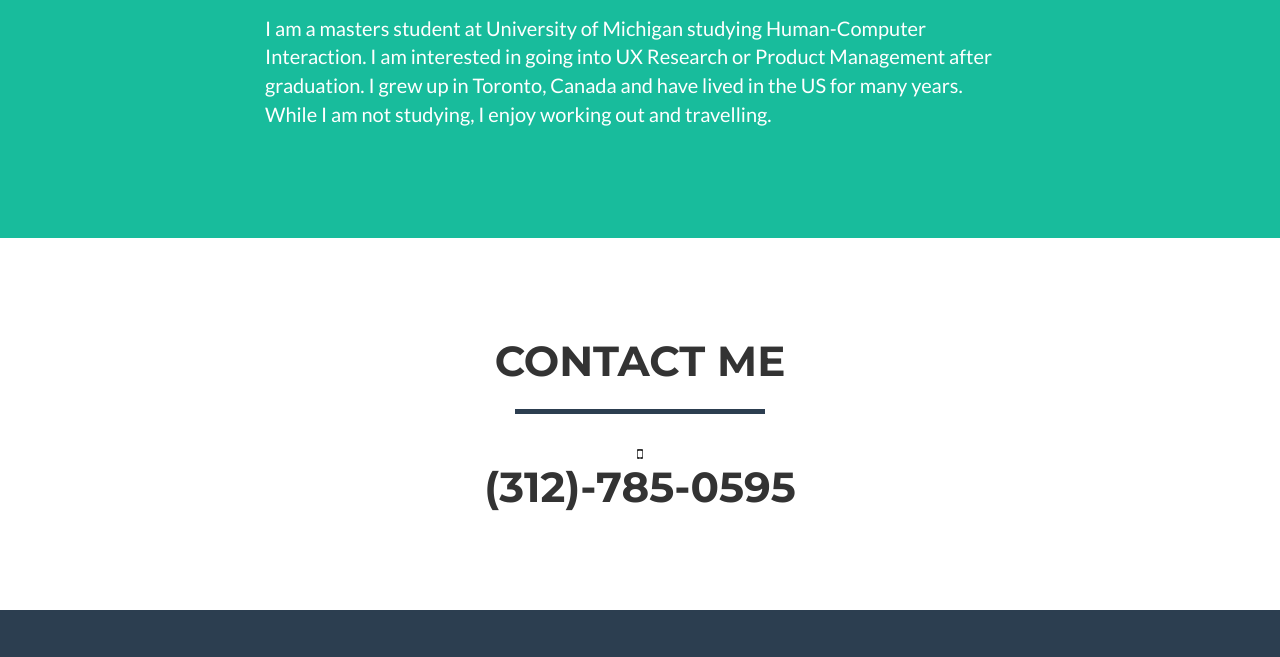
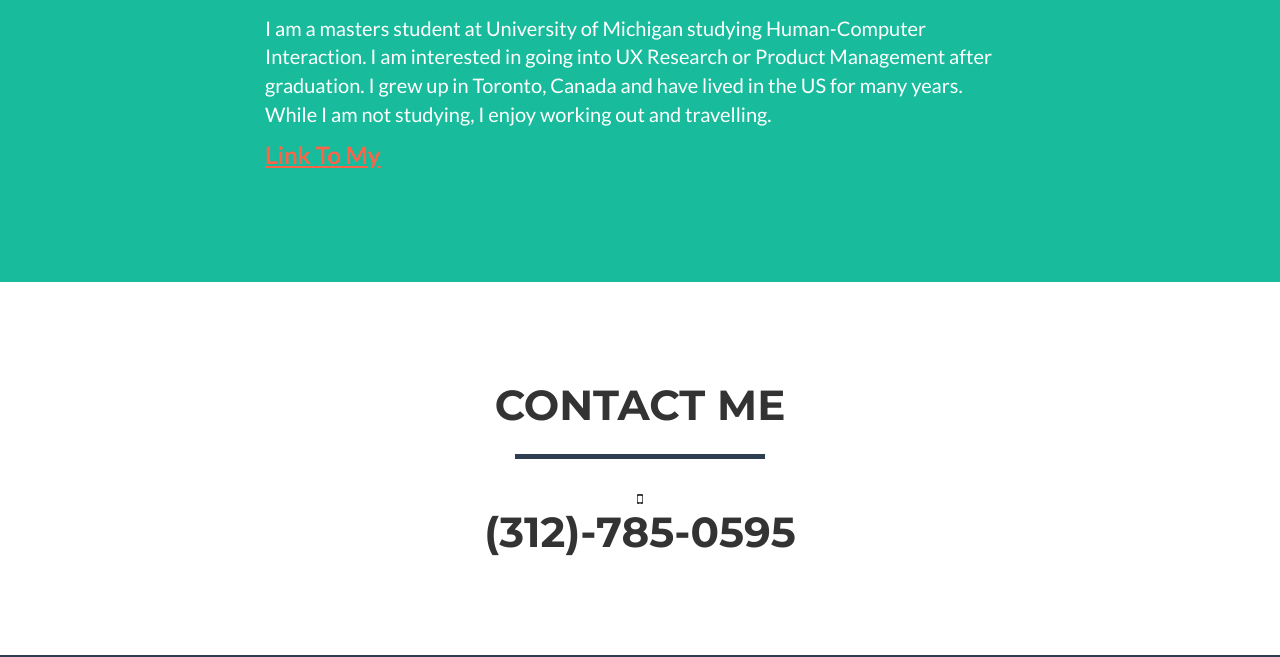
Before and after one commit to trisha-gupta/trisha-gupta.github.io, a website: page index.html in a window 1280 px wide. Shown: the part 1720-2377 px from the top of the page. Drawn offline with nearby package versions, Linux system fonts and the light colour scheme.

Commit message:
Update index.html

```diff
--- a/index.html
+++ b/index.html
@@ -192,6 +192,15 @@
                         Toronto, Canada and have lived in the US for many
                         years. While I am not studying, I enjoy working out and travelling.
                     </p>
+                    <ul class="list-inline item-details">
+                        <li>
+                            <strong> <a style="font-size: x-large; text-decoration: underline; color: tomato;"
+                                    href="img/resume.pdf"
+                                    target="_blank">Link To My
+                                </a>
+                            </strong>
+                        </li>
+                    </ul>
                 </div>
                 <!--div class="col-lg-4">
                     <p>Whether you're a student looking to showcase your work, a professional looking to attract clients, or a graphic artist looking to share your projects, this template is the perfect starting point!</p>
```
